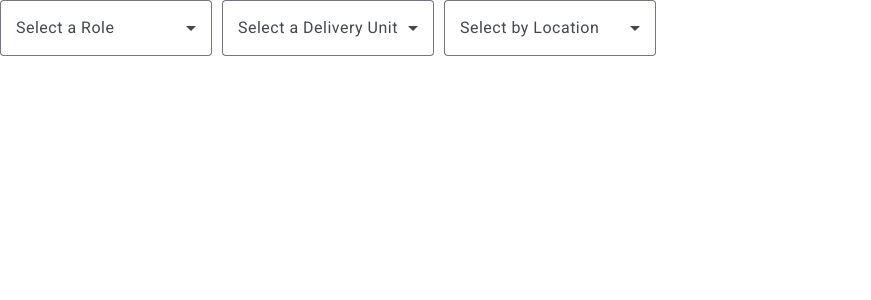
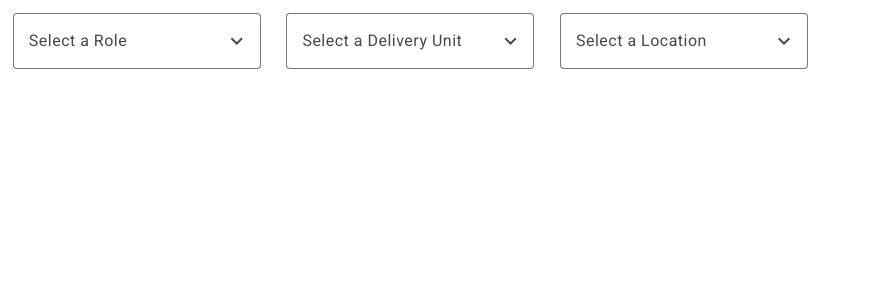
Before and after one commit to nivya-2/recruitx-frontend, an Angular app: page / in a window 1280 px wide. Shown: the top 300 px of the page, without its empty margins (0-871 px from the left). Built offline with nearby package versions, Linux system fonts and the light colour scheme.

Commit message:
fix: Make dropdown filter component reusable

```diff
--- a/src/app/app.component.html
+++ b/src/app/app.component.html
@@ -1 +1,12 @@
-<app-dropdownfilter></app-dropdownfilter>
+<app-dropdownfilter
+  [placeholder]="'Select a Role'"
+  [options]="['Developer', 'Tester', 'Manager']">
+</app-dropdownfilter>
+<app-dropdownfilter
+  [placeholder]="'Select a Delivery Unit'"
+  [options]="['DU1', 'DU2', 'DU3']">
+</app-dropdownfilter>
+<app-dropdownfilter
+  [placeholder]="'Select a Location'"
+  [options]="['Kochi', 'Trivandrum', 'Bangalore']">
+</app-dropdownfilter>
--- a/src/app/shared/dropdownfilter/dropdownfilter.component.css
+++ b/src/app/shared/dropdownfilter/dropdownfilter.component.css
@@ -1,9 +1,13 @@
-.filters-container {
-    display: flex;
-    gap: 10px;
-    flex-wrap: wrap;
-  }
+::ng-deep mat-form-field {
+  margin: 1vw;
+  border-radius: 20px;
+  font-size: 16px;
+}
 
-  mat-form-field {
-    min-width: 200px;
-  }
+::ng-deep .mat-mdc-select-arrow-wrapper {
+  display: none !important;
+}
+
+::ng-deep mat-form-field-appearance-outline mat-form-field-outline {
+  border-radius: 32px; /* or any value you prefer */
+}
--- a/src/app/shared/dropdownfilter/dropdownfilter.component.html
+++ b/src/app/shared/dropdownfilter/dropdownfilter.component.html
@@ -1,31 +1,6 @@
-<div class="filters-container">
-    <mat-form-field appearance="outline">
-      <mat-select placeholder="Select a Role">
-        <mat-option value="">Select a Role</mat-option>
-        <mat-option value="developer">Developer</mat-option>
-        <mat-option value="designer">Designer</mat-option>
-        <mat-option value="pm">Product Manager</mat-option>
-        <mat-option value="qa">QA Engineer</mat-option>
-        <mat-option value="lead">Team Lead</mat-option>
-        <mat-option value="manager">Project Manager</mat-option>
-      </mat-select>
-    </mat-form-field>
-
-    <mat-form-field appearance="outline">
-      <mat-select placeholder="Select a Delivery Unit">
-        <mat-option value="">Select a Delivery Unit</mat-option>
-        <mat-option value="DU1">DU1</mat-option>
-        <mat-option value="DU2">DU2</mat-option>
-        <mat-option value="DU3">DU3</mat-option>
-      </mat-select>
-    </mat-form-field>
-
-    <mat-form-field appearance="outline">
-      <mat-select placeholder="Select by Location">
-        <mat-option value="">Select by Location</mat-option>
-        <mat-option value="Kochi">Kochi</mat-option>
-        <mat-option value="Trivandrum">Trivandrum</mat-option>
-        <mat-option value="Bangalore">Bangalore</mat-option>
-      </mat-select>
-    </mat-form-field>
-  </div>
+<mat-form-field appearance="outline" class="custom-select">
+  <mat-select [placeholder]="placeholder">
+    <mat-option *ngFor="let option of options" [value]="option">{{ option }}</mat-option>
+  </mat-select>
+  <mat-icon matSuffix class="custom-icon">keyboard_arrow_down</mat-icon>
+</mat-form-field>
```
Also changed, not shown: src/app/shared/dropdownfilter/dropdownfilter.component.ts (+6 -2 lines).
